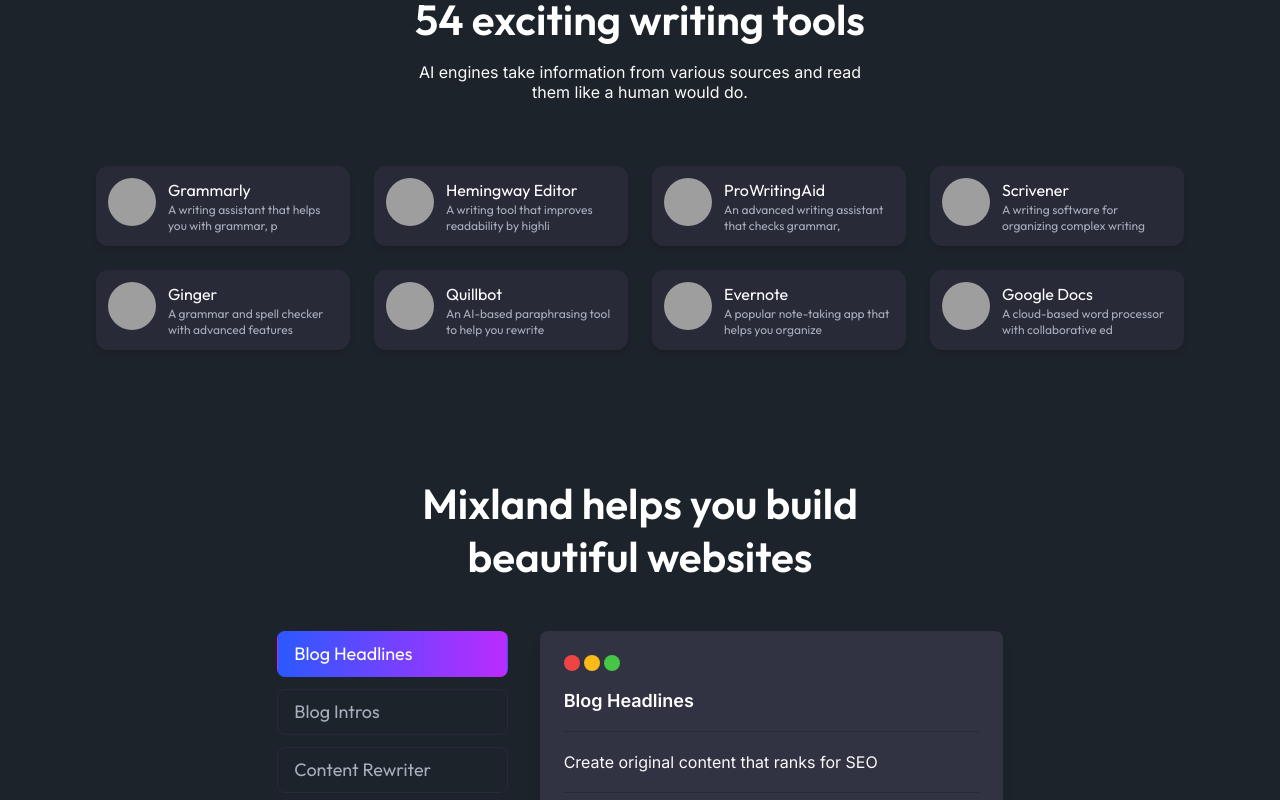
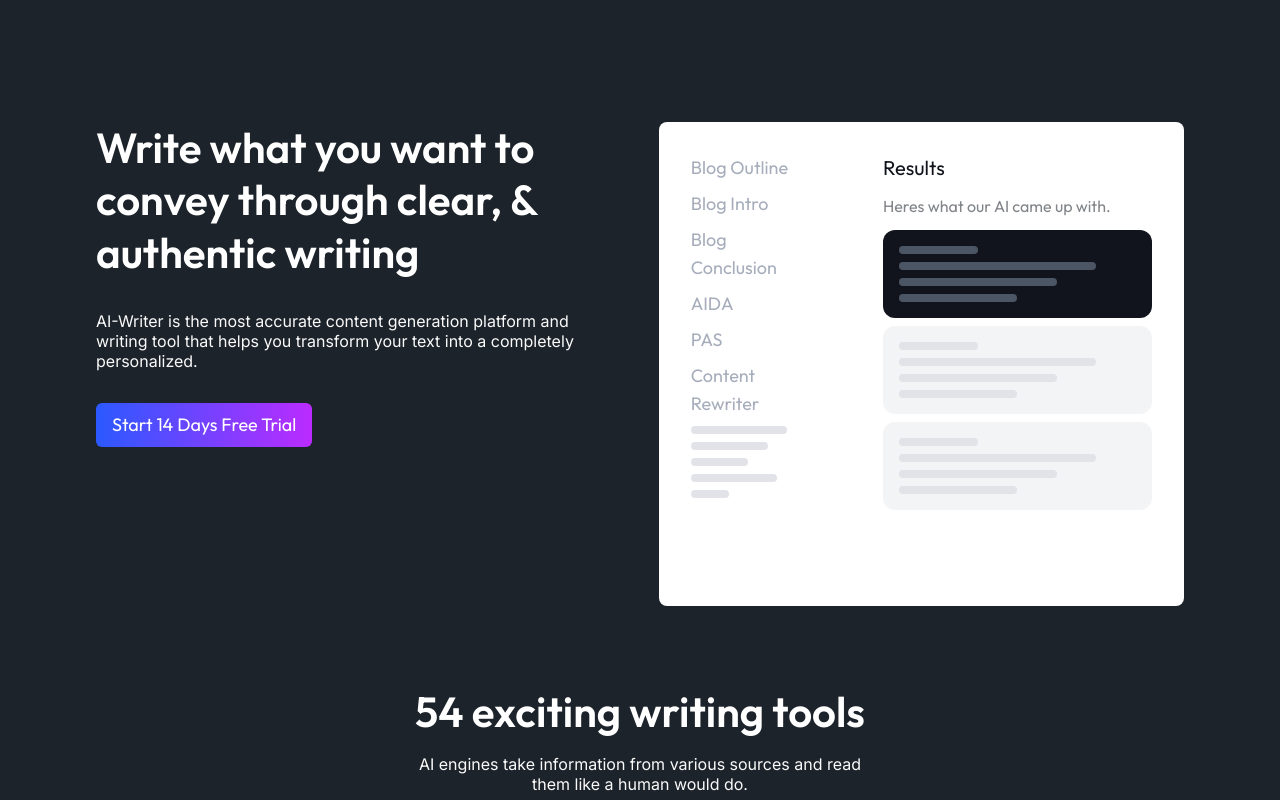
Before and after one commit to Mohosin075/facebook-ads-hotchpotch, a Next.js app: page / in a window 1280 px wide. Shown: the part 1660-2460 px from the top of the page. Built offline with nearby package versions, Linux system fonts and the light colour scheme; grey boxes are pictures that could not be loaded.

Commit message:
ClearAuthenticWriting section design

```diff
--- a/src/app/page.tsx
+++ b/src/app/page.tsx
@@ -1,4 +1,5 @@
 import Banner from "@/components/ui/banner/Banner";
+import ClearAuthenticWriting from "@/components/ui/home/ClearAuthenticWriting/ClearAuthenticWriting";
 import CustomerSays from "@/components/ui/home/customarSays/CustomerSays";
 import EfficientAIWritingTools from "@/components/ui/home/EfficientAIWritingTools/EfficientAIWritingTools";
 import MixLandHelps from "@/components/ui/home/mixLandHelps/MixLandHelps";
@@ -11,7 +12,8 @@
     <div>
       <Banner />
       <PayingCustomer />
-      <EfficientAIWritingTools/>
+      <EfficientAIWritingTools />
+      <ClearAuthenticWriting />
       <WritingTools />
       <MixLandHelps />
       <CustomerSays />
--- /dev/null
+++ b/src/components/ui/home/ClearAuthenticWriting/ClearAuthenticWriting.tsx
@@ -0,0 +1,63 @@
+const ClearAuthenticWriting = () => {
+  return (
+    <div className="CContainer relative flex flex-col-reverse lg:flex-row-reverse justify-between gap-10 pb-20">
+      {/* <div className="bgShadow left-1/3 top-1/3"></div> */}
+
+      <div className=" bg-white p-4 md:p-8 flex justify-between gap-4 rounded-lg lg:w-1/2">
+        <div className="w-3/12 flex flex-col space-y-2">
+          <span className="text-sm md:text-lg">Blog Outline</span>
+          <span className="text-sm md:text-lg">Blog Intro</span>
+          <span className="text-sm md:text-lg">Blog Conclusion</span>
+          <span className="text-sm md:text-lg">AIDA</span>
+          <span className="text-sm md:text-lg">PAS</span>
+          <span className="text-sm md:text-lg">Content Rewriter</span>
+          <div className="h-2 w-10/12 bg-[#E1E3E8] rounded-lg"></div>
+          <div className="h-2 w-8/12 bg-[#E1E3E8] rounded-lg"></div>
+          <div className="h-2 w-6/12 bg-[#E1E3E8] rounded-lg"></div>
+          <div className="h-2 w-9/12 bg-[#E1E3E8] rounded-lg"></div>
+          <div className="h-2 w-4/12 bg-[#E1E3E8] rounded-lg"></div>
+        </div>
+        <div className="flex flex-col w-7/12  space-y-3  mb-16">
+          <span className="text-xl text-[#12141D]">Results</span>
+          <span className="text-[#818488]">
+            Heres what our AI came up with.
+          </span>
+          <div className="space-y-2">
+            <div className="space-y-2  bg-[#12141D] p-4 rounded-xl">
+              <div className="h-2 w-4/12 bg-gray-600 rounded-lg"></div>
+              <div className="h-2 w-10/12 bg-gray-600 rounded-lg"></div>
+              <div className="h-2 w-8/12 bg-gray-600 rounded-lg"></div>
+              <div className="h-2 w-6/12 bg-gray-600 rounded-lg"></div>
+            </div>
+            <div className="space-y-2  p-4 rounded-xl bg-gray-100">
+              <div className="h-2 w-4/12 bg-[#E1E3E8] rounded-lg"></div>
+              <div className="h-2 w-10/12 bg-[#E1E3E8] rounded-lg"></div>
+              <div className="h-2 w-8/12 bg-[#E1E3E8] rounded-lg"></div>
+              <div className="h-2 w-6/12 bg-[#E1E3E8] rounded-lg"></div>
+            </div>
+            <div className="space-y-2  p-4 rounded-xl bg-gray-100">
+              <div className="h-2 w-4/12 bg-[#E1E3E8] rounded-lg"></div>
+              <div className="h-2 w-10/12 bg-[#E1E3E8] rounded-lg"></div>
+              <div className="h-2 w-8/12 bg-[#E1E3E8] rounded-lg"></div>
+              <div className="h-2 w-6/12 bg-[#E1E3E8] rounded-lg"></div>
+            </div>
+          </div>
+        </div>
+      </div>
+
+      <div className="lg:w-1/2  space-y-4 lg:space-y-8">
+        <h2>
+          Write what you want to convey through clear, & authentic writing
+        </h2>
+        <p>
+          AI-Writer is the most accurate content generation platform and writing
+          tool that helps you transform your text into a completely
+          personalized.
+        </p>
+        <button className="CBtnBG">Start 14 Days Free Trial</button>
+      </div>
+    </div>
+  );
+};
+
+export default ClearAuthenticWriting;
--- a/src/components/ui/home/EfficientAIWritingTools/EfficientAIWritingTools.tsx
+++ b/src/components/ui/home/EfficientAIWritingTools/EfficientAIWritingTools.tsx
@@ -1,6 +1,6 @@
 const EfficientAIWritingTools = () => {
   return (
-    <div className="CContainer relative flex flex-col-reverse lg:flex-row justify-between gap-10">
+    <div className="CContainer relative flex flex-col-reverse lg:flex-row justify-between gap-10 py-16">
       <div className="bgShadow left-1/3 top-1/3"></div>
 
       <div className="lg:w-6/12 xl:w-4/12 relative bg-white flex flex-col pt-5 px-8 space-y-3 rounded-lg mb-16">
@@ -40,7 +40,7 @@
         </div>
       </div>
 
-      <div className="w-10/12 lg:w-6/12 mx-auto space-y-4 lg:space-y-8">
+      <div className="w-10/12 lg:w-6/12  space-y-4 lg:space-y-8">
         <h2>
           Create content efficiently and quickly with great AI writing tools
         </h2>
--- a/src/components/ui/home/myPlan/MyPlan.tsx
+++ b/src/components/ui/home/myPlan/MyPlan.tsx
@@ -3,13 +3,13 @@
 
 const MyPlan = () => {
   return (
-    <div className=" CContainer ">
+    <div className="CContainer pt-16">
       <SectionTitle
         title="Make the wise decision for your business"
         desc="Choose from our affordable 3 packages"
       />
 
-      <div className="grid grid-cols-1 md:grid-cols-3 gap-6 py-16 w-10/12 md:w-8/12 mx-auto">
+      <div className="grid grid-cols-1 sm:grid-cols-2 lg:grid-cols-3 gap-6 py-16 lg:w-10/12 mx-auto">
         {planData.map((plan, i) => (
           <div
             key={i}
@@ -32,8 +32,12 @@
             </ul>
             <button
               className={`py-2 px-2 md:px-4 rounded-md text-xs md:text-lg text-white border border-primary-dark bg-gradient-to-r
-               hover:from-[#2B59FF] hover:to-[#BB2BFF] hover:border-transparent
-              active:from-[#0035F5] active:to-[#A600F5] mt-auto`}
+                ${
+                  i === 1
+                    ? "from-[#2B59FF] to-[#BB2BFF]" // Unique hover gradient for the first plan
+                    : "hover:from-[#2B59FF] hover:to-[#BB2BFF]" // Default hover gradient
+                }
+                hover:border-transparent active:from-[#0035F5] active:to-[#A600F5] mt-auto`}
             >
               Get Started
             </button>
```
